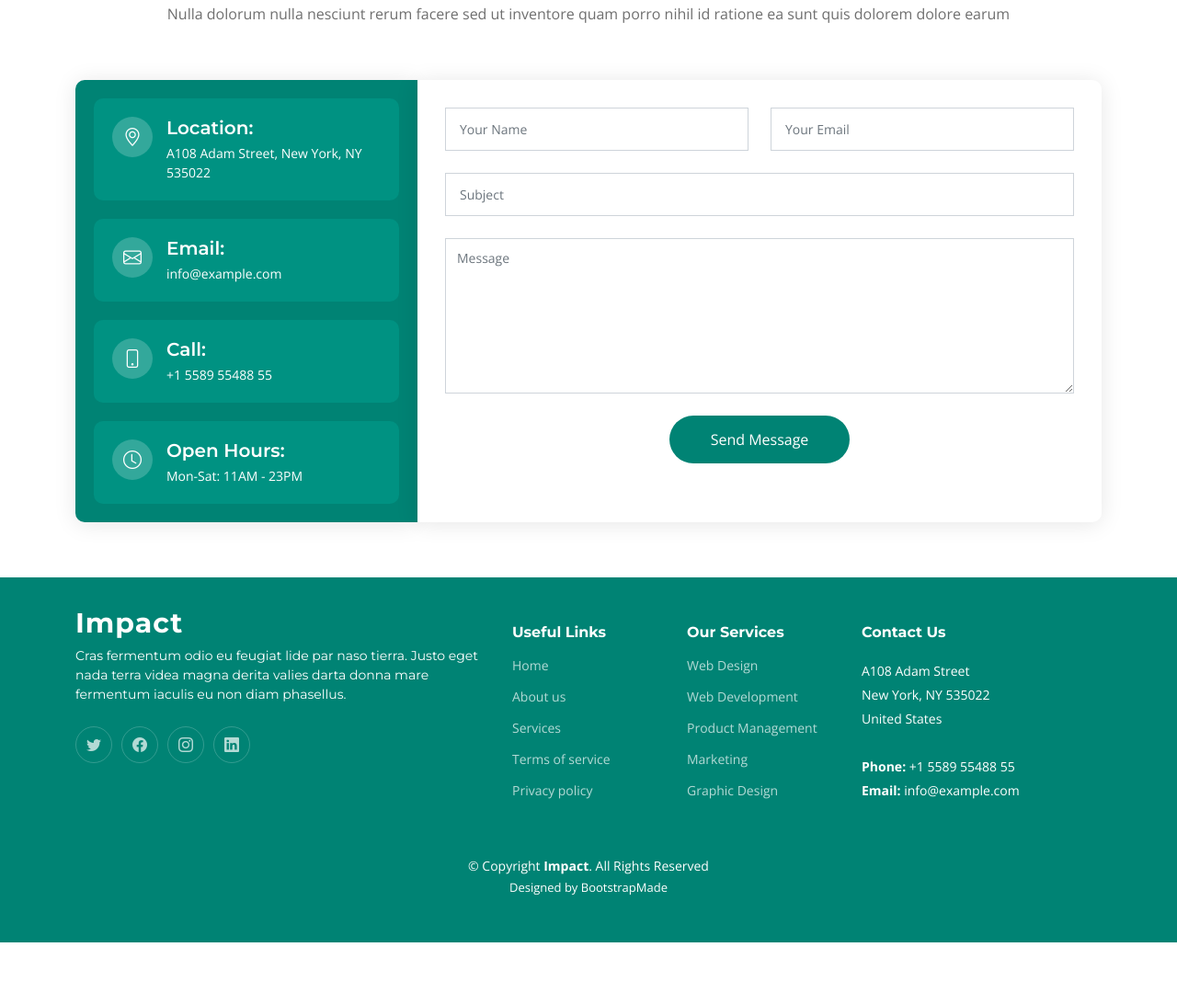
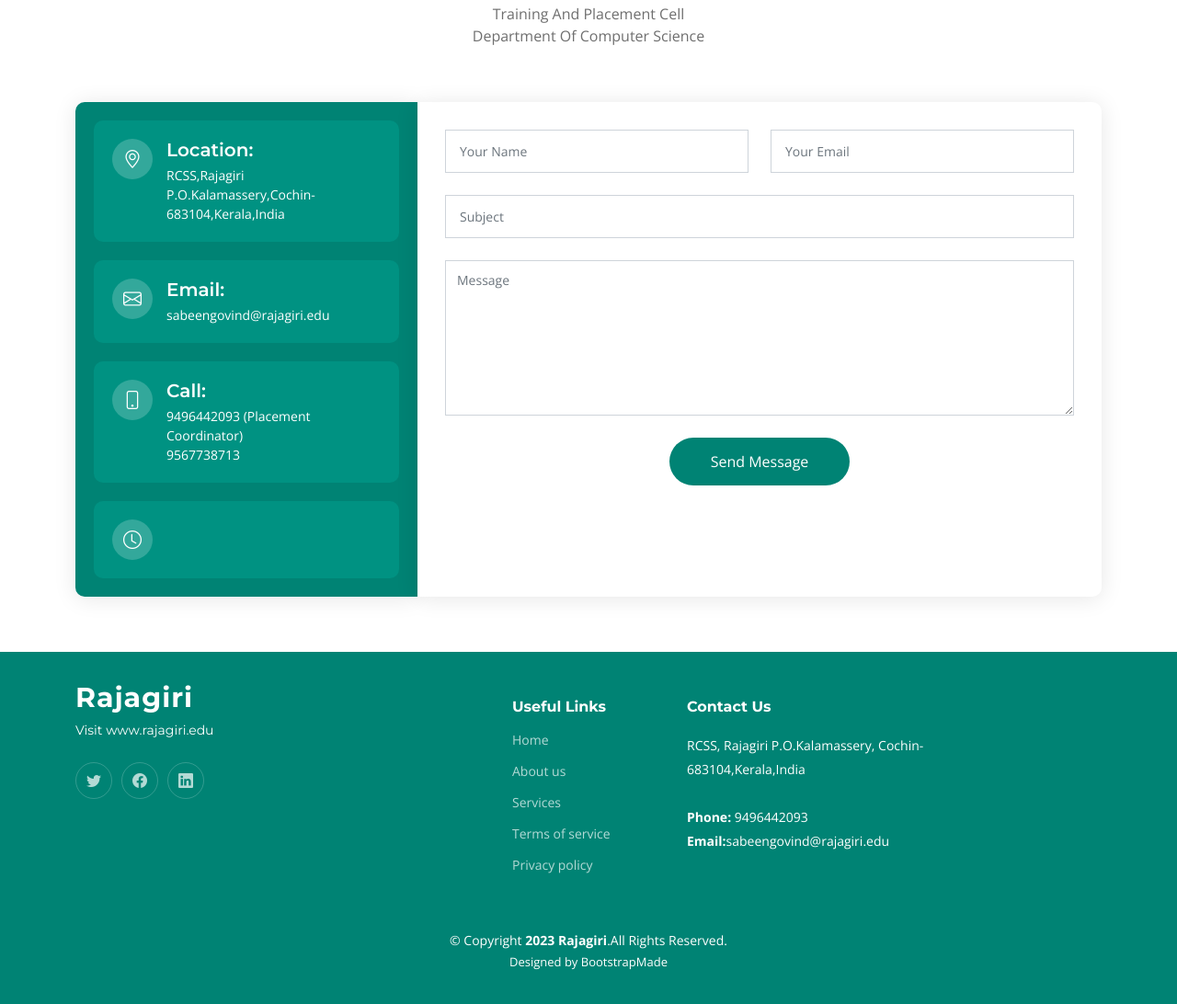
Before and after one commit to grp-2-wtl-project/placement-cell, a plain HTML site: page index.html in a window 1280 px wide. Shown: the part 8959-10051 px from the top of the page at 92% size. Before the commit the page ends 9984 px from the top, so only its background shows below. Drawn offline with nearby package versions, Linux system fonts and the light colour scheme.

Commit message:
Update index.html

```diff
--- a/index.html
+++ b/index.html
@@ -42,8 +42,8 @@
   <section id="topbar" class="topbar d-flex align-items-center">
     <div class="container d-flex justify-content-center justify-content-md-between">
       <div class="contact-info d-flex align-items-center">
-        <i class="bi bi-envelope d-flex align-items-center"><a href="mailto:contact@example.com">contact@example.com</a></i>
-        <i class="bi bi-phone d-flex align-items-center ms-4"><span>+1 5589 55488 55</span></i>
+        <i class="bi bi-envelope d-flex align-items-center"><a href="mailto:contact@example.com">sabeengovind@rajagiri</a></i>
+        <i class="bi bi-phone d-flex align-items-center ms-4"><span></span></i>
       </div>
       <div class="social-links d-none d-md-flex align-items-center">
         <a href="#" class="twitter"><i class="bi bi-twitter"></i></a>
@@ -915,7 +915,9 @@
 
         <div class="section-header">
           <h2>Contact</h2>
-          <p>Nulla dolorum nulla nesciunt rerum facere sed ut inventore quam porro nihil id ratione ea sunt quis dolorem dolore earum</p>
+          <p>Training And Placement Cell
+            <br>Department Of Computer Science<br>
+          </p>
         </div>
 
         <div class="row gx-lg-0 gy-4">
@@ -927,7 +929,7 @@
                 <i class="bi bi-geo-alt flex-shrink-0"></i>
                 <div>
                   <h4>Location:</h4>
-                  <p>A108 Adam Street, New York, NY 535022</p>
+                  <p>RCSS,Rajagiri P.O.Kalamassery,Cochin-683104,Kerala,India</p>
                 </div>
               </div><!-- End Info Item -->
 
@@ -935,7 +937,7 @@
                 <i class="bi bi-envelope flex-shrink-0"></i>
                 <div>
                   <h4>Email:</h4>
-                  <p>info@example.com</p>
+                  <p>sabeengovind@rajagiri.edu</p>
                 </div>
               </div><!-- End Info Item -->
 
@@ -943,16 +945,13 @@
                 <i class="bi bi-phone flex-shrink-0"></i>
                 <div>
                   <h4>Call:</h4>
-                  <p>+1 5589 55488 55</p>
+                  <p>9496442093 (Placement Coordinator)<br>9567738713<br></p>
                 </div>
               </div><!-- End Info Item -->
 
               <div class="info-item d-flex">
                 <i class="bi bi-clock flex-shrink-0"></i>
-                <div>
-                  <h4>Open Hours:</h4>
-                  <p>Mon-Sat: 11AM - 23PM</p>
-                </div>
+
               </div><!-- End Info Item -->
             </div>
 
@@ -997,13 +996,13 @@
       <div class="row gy-4">
         <div class="col-lg-5 col-md-12 footer-info">
           <a href="index.html" class="logo d-flex align-items-center">
-            <span>Impact</span>
+            <span>Rajagiri</span>
           </a>
-          <p>Cras fermentum odio eu feugiat lide par naso tierra. Justo eget nada terra videa magna derita valies darta donna mare fermentum iaculis eu non diam phasellus.</p>
-          <div class="social-links d-flex mt-4">
+          <p>Visit <Us:www class="rajagiri edu"></Us:www>www.rajagiri.edu</p>
+          <div
+          class="social-links d-flex mt-4">
             <a href="#" class="twitter"><i class="bi bi-twitter"></i></a>
             <a href="#" class="facebook"><i class="bi bi-facebook"></i></a>
-            <a href="#" class="instagram"><i class="bi bi-instagram"></i></a>
             <a href="#" class="linkedin"><i class="bi bi-linkedin"></i></a>
           </div>
         </div>
@@ -1019,25 +1018,16 @@
           </ul>
         </div>
 
-        <div class="col-lg-2 col-6 footer-links">
-          <h4>Our Services</h4>
-          <ul>
-            <li><a href="#">Web Design</a></li>
-            <li><a href="#">Web Development</a></li>
-            <li><a href="#">Product Management</a></li>
-            <li><a href="#">Marketing</a></li>
-            <li><a href="#">Graphic Design</a></li>
-          </ul>
-        </div>
+
 
         <div class="col-lg-3 col-md-12 footer-contact text-center text-md-start">
           <h4>Contact Us</h4>
           <p>
-            A108 Adam Street <br>
-            New York, NY 535022<br>
-            United States <br><br>
-            <strong>Phone:</strong> +1 5589 55488 55<br>
-            <strong>Email:</strong> info@example.com<br>
+            RCSS,
+            Rajagiri P.O.Kalamassery,
+            Cochin-683104,Kerala,India<br><br>
+            <strong>Phone:</strong> 9496442093<br>
+            <strong>Email:</strong>sabeengovind@rajagiri.edu <br>
           </p>
 
         </div>
@@ -1047,7 +1037,7 @@
 
     <div class="container mt-4">
       <div class="copyright">
-        &copy; Copyright <strong><span>Impact</span></strong>. All Rights Reserved
+        &copy; Copyright <strong><span>2023 Rajagiri</span></strong>.All Rights Reserved.
       </div>
       <div class="credits">
         <!-- All the links in the footer should remain intact. -->
```
